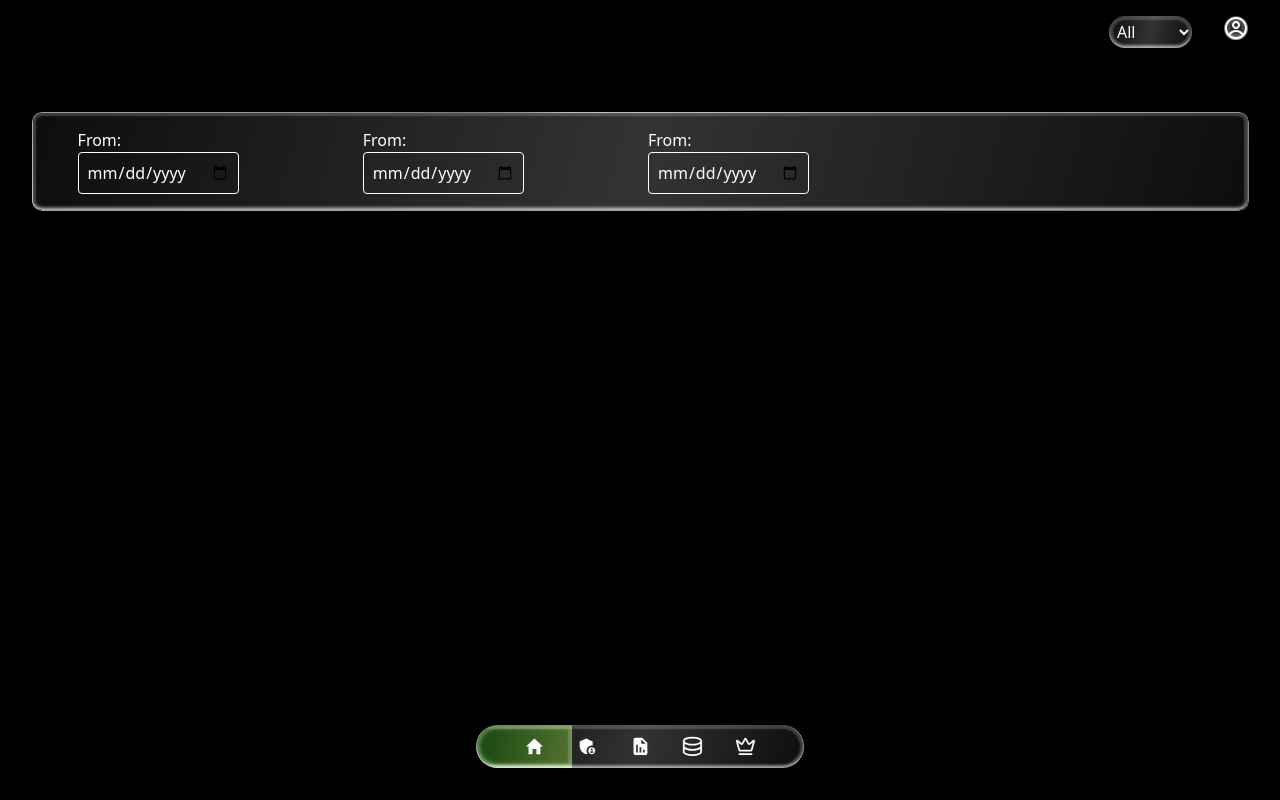
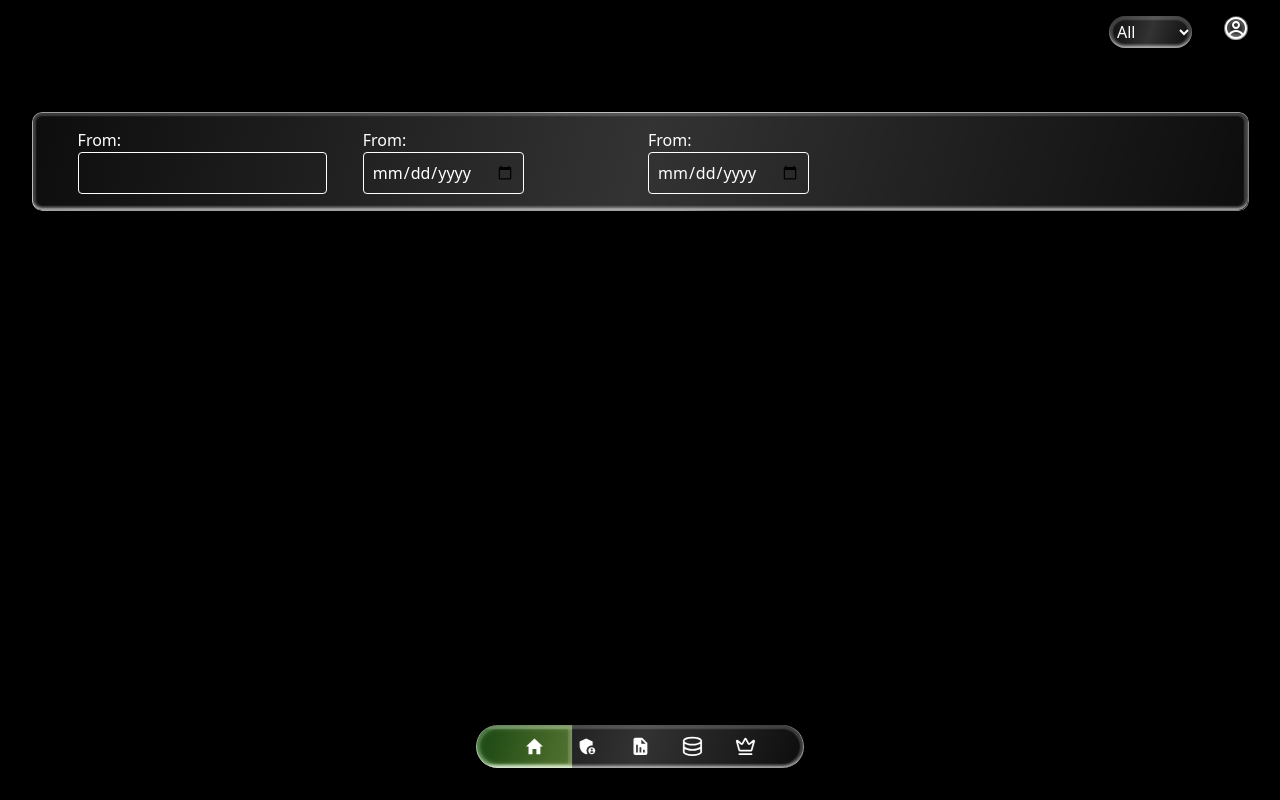
Before and after one commit to virus0231/yoc, a Next.js app: page /reports in a window 1280 px wide. Built offline with nearby package versions, Linux system fonts and the light colour scheme.

Commit message:
css updated for focus

```diff
--- a/src/app/css/glass.css
+++ b/src/app/css/glass.css
@@ -24,7 +24,7 @@
   position: relative;
   -webkit-tap-highlight-color: rgba(0, 0, 0, 0);
   pointer-events: auto;
-  z-index: -1;
+  z-index: 3;
   background: linear-gradient(
     -75deg,
     rgba(255, 255, 255, 0.05),
@@ -48,6 +48,7 @@
   position: absolute;
   z-index: 1;
   inset: 0;
+  pointer-events: none;
   border-radius: 999vw;
   width: calc(100% + var(--border-width));
   height: calc(100% + var(--border-width));
--- a/src/app/reports/page.js
+++ b/src/app/reports/page.js
@@ -15,7 +15,7 @@ function page() {
             <p>From:</p>
             <input
                 id={"from_date"}
-                type="date"
+                type="text"
                 value={name}
                 onChange={(e)=>setName(e.target.value)}
                 className="border rounded p-2"
```
